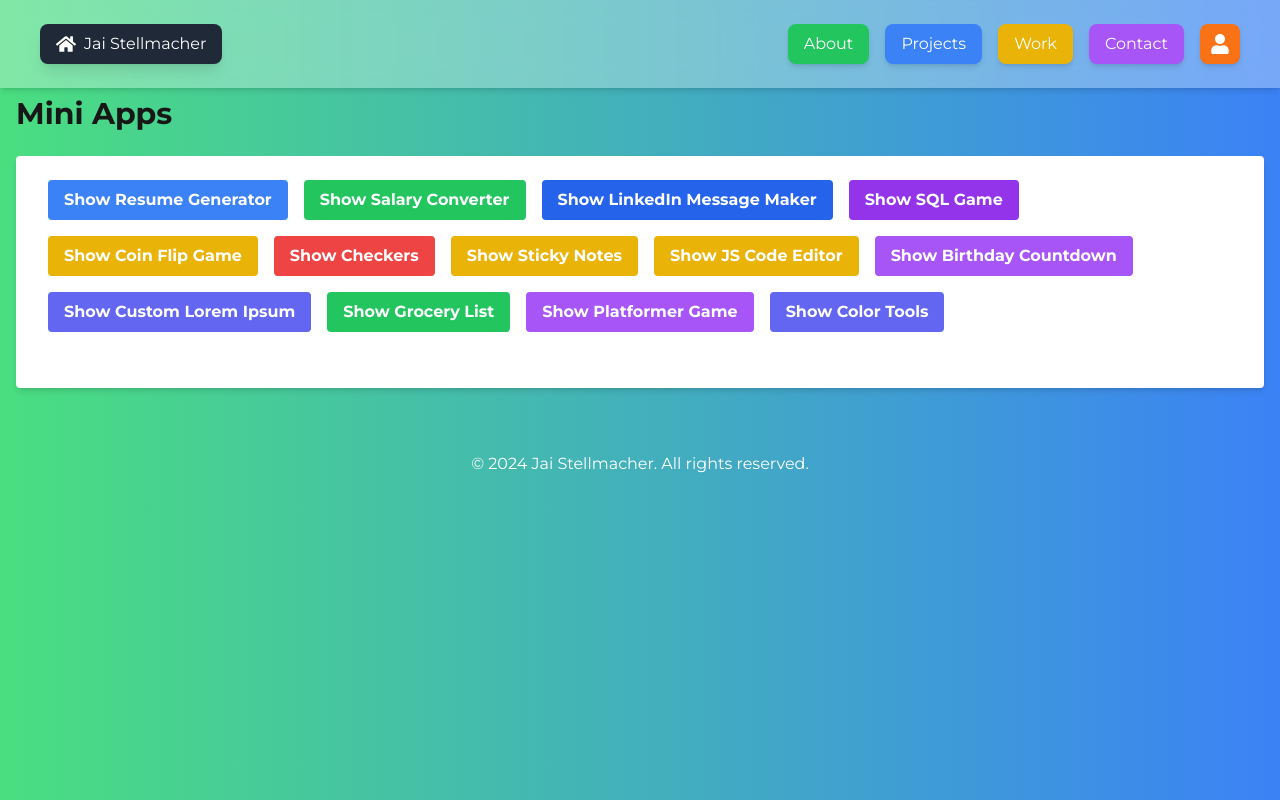
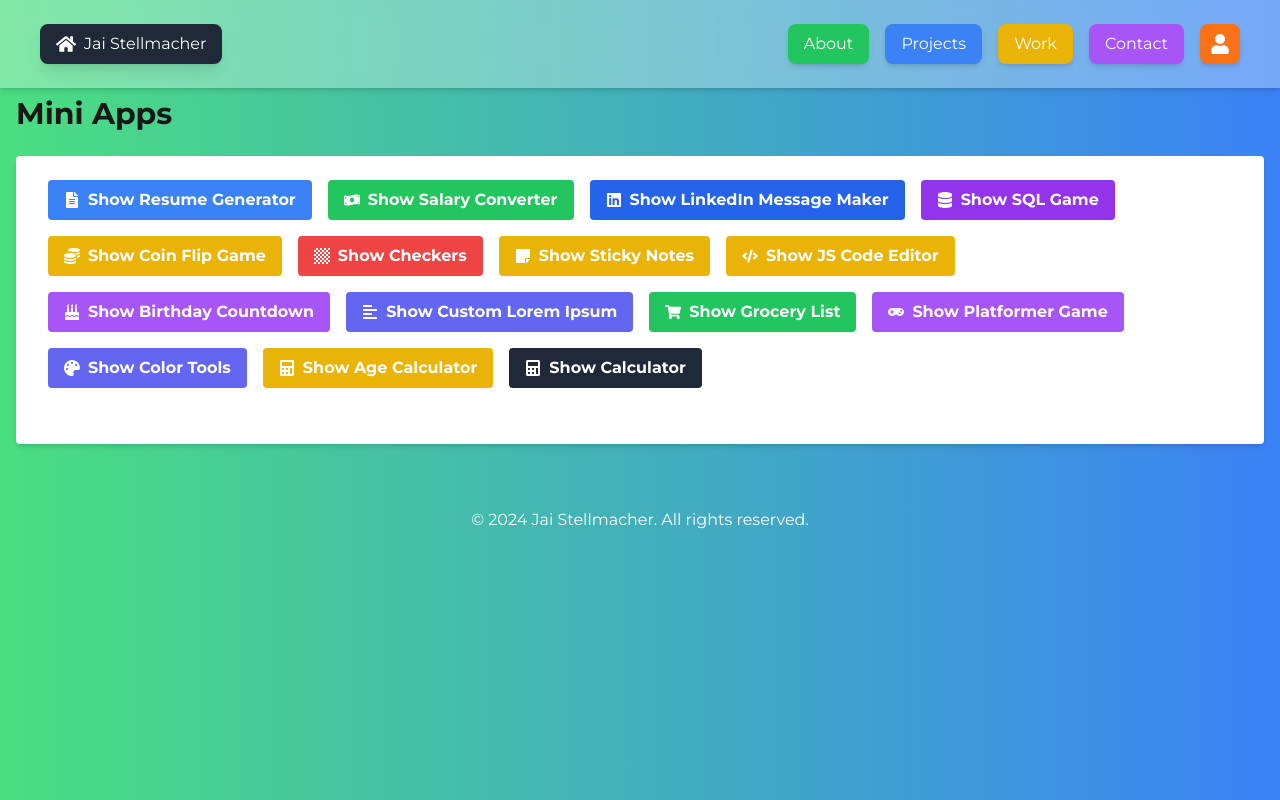
Before and after one commit to jstellmacher/portfolio_site, a Next.js app: page /miniApps in a window 1280 px wide. Built offline with nearby package versions, Linux system fonts and the light colour scheme; a web font is replaced by a local one.

Commit message:
adds calculator

```diff
--- a/app/miniApps/page.jsx
+++ b/app/miniApps/page.jsx
@@ -2,6 +2,7 @@
 
 import React, { useState } from 'react';
 import dynamic from 'next/dynamic';
+import { FaFileAlt, FaMoneyBillWave, FaLinkedin, FaDatabase, FaCoins, FaChessBoard, FaStickyNote, FaCode, FaBirthdayCake, FaAlignLeft, FaShoppingCart, FaGamepad, FaPalette, FaCalculator } from 'react-icons/fa';
 
 const ResumeGenerator = dynamic(() => import('../../components/ResumeGenerator'), {
   ssr: false,
@@ -42,35 +43,19 @@ const PlatformerGame = dynamic(() => import('../../components/PlatformerGame'),
 const ColorTools = dynamic(() => import('../../components/ColorTools'), {
   ssr: false,
 });
+const AgeCalculator = dynamic(() => import('../../components/Age'), {
+  ssr: false,
+});
+const Calculator = dynamic(() => import('../../components/Calculator'), {
+  ssr: false,
+});
 
 export default function MiniApps() {
-  const [showResumeGenerator, setShowResumeGenerator] = useState(false);
-  const [showHourlySalary, setShowHourlySalary] = useState(false);
-  const [showLinkedinMsg, setShowLinkedinMsg] = useState(false);
-  const [showSQLGame, setShowSQLGame] = useState(false);
-  const [showCoinFlip, setShowCoinFlip] = useState(false);
-  const [showCheckers, setShowCheckers] = useState(false);
-  const [showStickyNote, setShowStickyNote] = useState(false);
-  const [showJSCodeEditor, setShowJSCodeEditor] = useState(false);
-  const [showBirthdayCountdown, setShowBirthdayCountdown] = useState(false);
-  const [showCustomLoremIpsum, setShowCustomLoremIpsum] = useState(false);
-  const [showGroceryList, setShowGroceryList] = useState(false);
-  const [showPlatformerGame, setShowPlatformerGame] = useState(false);
-  const [showColorTools, setShowColorTools] = useState(false);
+  const [activeApp, setActiveApp] = useState(null);
 
-  const toggleResumeGenerator = () => setShowResumeGenerator(prev => !prev);
-  const toggleHourlySalary = () => setShowHourlySalary(prev => !prev);
-  const toggleLinkedinMsg = () => setShowLinkedinMsg(prev => !prev);
-  const toggleSQLGame = () => setShowSQLGame(prev => !prev);
-  const toggleCoinFlip = () => setShowCoinFlip(prev => !prev);
-  const toggleCheckers = () => setShowCheckers(prev => !prev);
-  const toggleStickyNote = () => setShowStickyNote(prev => !prev);
-  const toggleJSCodeEditor = () => setShowJSCodeEditor(prev => !prev);
-  const toggleBirthdayCountdown = () => setShowBirthdayCountdown(prev => !prev);
-  const toggleCustomLoremIpsum = () => setShowCustomLoremIpsum(prev => !prev);
-  const toggleGroceryList = () => setShowGroceryList(prev => !prev);
-  const togglePlatformerGame = () => setShowPlatformerGame(prev => !prev);
-  const toggleColorTools = () => setShowColorTools(prev => !prev);
+  const toggleApp = (app) => {
+    setActiveApp(activeApp === app ? null : app);
+  };
 
   return (
     <div className="container mx-auto px-4 py-8">
@@ -79,114 +64,145 @@ export default function MiniApps() {
       <div className="bg-white shadow-md rounded px-8 pt-6 pb-8 mb-4">
         <div className="flex flex-wrap gap-4 mb-6">
           <button
-            onClick={toggleResumeGenerator}
-            className="bg-blue-500 hover:bg-blue-700 text-white font-bold py-2 px-4 rounded focus:outline-none focus:shadow-outline"
+            onClick={() => toggleApp('resumeGenerator')}
+            className={`${activeApp === 'resumeGenerator' ? 'bg-blue-700' : 'bg-blue-500 hover:bg-blue-700'} text-white font-bold py-2 px-4 rounded focus:outline-none focus:shadow-outline flex items-center`}
           >
-            {showResumeGenerator ? 'Hide Resume Generator' : 'Show Resume Generator'}
+            <FaFileAlt className="mr-2" />
+            {activeApp === 'resumeGenerator' ? 'Hide Resume Generator' : 'Show Resume Generator'}
           </button>
 
           <button
-            onClick={toggleHourlySalary}
-            className="bg-green-500 hover:bg-green-700 text-white font-bold py-2 px-4 rounded focus:outline-none focus:shadow-outline"
+            onClick={() => toggleApp('hourlySalary')}
+            className={`${activeApp === 'hourlySalary' ? 'bg-green-700' : 'bg-green-500 hover:bg-green-700'} text-white font-bold py-2 px-4 rounded focus:outline-none focus:shadow-outline flex items-center`}
           >
-            {showHourlySalary ? 'Hide Salary Converter' : 'Show Salary Converter'}
+            <FaMoneyBillWave className="mr-2" />
+            {activeApp === 'hourlySalary' ? 'Hide Salary Converter' : 'Show Salary Converter'}
           </button>
 
           <button
-            onClick={toggleLinkedinMsg}
-            className="bg-blue-600 hover:bg-blue-800 text-white font-bold py-2 px-4 rounded focus:outline-none focus:shadow-outline"
+            onClick={() => toggleApp('linkedinMsg')}
+            className={`${activeApp === 'linkedinMsg' ? 'bg-blue-800' : 'bg-blue-600 hover:bg-blue-800'} text-white font-bold py-2 px-4 rounded focus:outline-none focus:shadow-outline flex items-center`}
           >
-            {showLinkedinMsg ? 'Hide LinkedIn Message Maker' : 'Show LinkedIn Message Maker'}
+            <FaLinkedin className="mr-2" />
+            {activeApp === 'linkedinMsg' ? 'Hide LinkedIn Message Maker' : 'Show LinkedIn Message Maker'}
           </button>
 
           <button
-            onClick={toggleSQLGame}
-            className="bg-purple-600 hover:bg-purple-800 text-white font-bold py-2 px-4 rounded focus:outline-none focus:shadow-outline"
+            onClick={() => toggleApp('sqlGame')}
+            className={`${activeApp === 'sqlGame' ? 'bg-purple-800' : 'bg-purple-600 hover:bg-purple-800'} text-white font-bold py-2 px-4 rounded focus:outline-none focus:shadow-outline flex items-center`}
           >
-            {showSQLGame ? 'Hide SQL Game' : 'Show SQL Game'}
+            <FaDatabase className="mr-2" />
+            {activeApp === 'sqlGame' ? 'Hide SQL Game' : 'Show SQL Game'}
           </button>
 
           <button
-            onClick={toggleCoinFlip}
-            className="bg-yellow-500 hover:bg-yellow-700 text-white font-bold py-2 px-4 rounded focus:outline-none focus:shadow-outline"
+            onClick={() => toggleApp('coinFlip')}
+            className={`${activeApp === 'coinFlip' ? 'bg-yellow-700' : 'bg-yellow-500 hover:bg-yellow-700'} text-white font-bold py-2 px-4 rounded focus:outline-none focus:shadow-outline flex items-center`}
           >
-            {showCoinFlip ? 'Hide Coin Flip Game' : 'Show Coin Flip Game'}
+            <FaCoins className="mr-2" />
+            {activeApp === 'coinFlip' ? 'Hide Coin Flip Game' : 'Show Coin Flip Game'}
           </button>
 
           <button
-            onClick={toggleCheckers}
-            className="bg-red-500 hover:bg-red-700 text-white font-bold py-2 px-4 rounded focus:outline-none focus:shadow-outline"
+            onClick={() => toggleApp('checkers')}
+            className={`${activeApp === 'checkers' ? 'bg-red-700' : 'bg-red-500 hover:bg-red-700'} text-white font-bold py-2 px-4 rounded focus:outline-none focus:shadow-outline flex items-center`}
           >
-            {showCheckers ? 'Hide Checkers' : 'Show Checkers'}
+            <FaChessBoard className="mr-2" />
+            {activeApp === 'checkers' ? 'Hide Checkers' : 'Show Checkers'}
           </button>
 
           <button
-            onClick={toggleStickyNote}
-            className="bg-yellow-500 hover:bg-yellow-600 text-white font-bold py-2 px-4 rounded focus:outline-none focus:shadow-outline"
+            onClick={() => toggleApp('stickyNote')}
+            className={`${activeApp === 'stickyNote' ? 'bg-yellow-600' : 'bg-yellow-500 hover:bg-yellow-600'} text-white font-bold py-2 px-4 rounded focus:outline-none focus:shadow-outline flex items-center`}
           >
-            {showStickyNote ? 'Hide Sticky Notes' : 'Show Sticky Notes'}
+            <FaStickyNote className="mr-2" />
+            {activeApp === 'stickyNote' ? 'Hide Sticky Notes' : 'Show Sticky Notes'}
           </button>
 
           <button
-            onClick={toggleJSCodeEditor}
-            className="bg-yellow-500 hover:bg-yellow-600 text-white font-bold py-2 px-4 rounded focus:outline-none focus:shadow-outline"
+            onClick={() => toggleApp('jsCodeEditor')}
+            className={`${activeApp === 'jsCodeEditor' ? 'bg-yellow-600' : 'bg-yellow-500 hover:bg-yellow-600'} text-white font-bold py-2 px-4 rounded focus:outline-none focus:shadow-outline flex items-center`}
           >
-            {showJSCodeEditor ? 'Hide JS Code Editor' : 'Show JS Code Editor'}
+            <FaCode className="mr-2" />
+            {activeApp === 'jsCodeEditor' ? 'Hide JS Code Editor' : 'Show JS Code Editor'}
           </button>
 
           <button
-            onClick={toggleBirthdayCountdown}
-            className="bg-purple-500 hover:bg-purple-600 text-white font-bold py-2 px-4 rounded focus:outline-none focus:shadow-outline"
+            onClick={() => toggleApp('birthdayCountdown')}
+            className={`${activeApp === 'birthdayCountdown' ? 'bg-purple-600' : 'bg-purple-500 hover:bg-purple-600'} text-white font-bold py-2 px-4 rounded focus:outline-none focus:shadow-outline flex items-center`}
           >
-            {showBirthdayCountdown ? 'Hide Birthday Countdown' : 'Show Birthday Countdown'}
+            <FaBirthdayCake className="mr-2" />
+            {activeApp === 'birthdayCountdown' ? 'Hide Birthday Countdown' : 'Show Birthday Countdown'}
           </button>
 
           <button
-            onClick={toggleCustomLoremIpsum}
-            className="bg-indigo-500 hover:bg-indigo-600 text-white font-bold py-2 px-4 rounded focus:outline-none focus:shadow-outline"
+            onClick={() => toggleApp('customLoremIpsum')}
+            className={`${activeApp === 'customLoremIpsum' ? 'bg-indigo-600' : 'bg-indigo-500 hover:bg-indigo-600'} text-white font-bold py-2 px-4 rounded focus:outline-none focus:shadow-outline flex items-center`}
           >
-            {showCustomLoremIpsum ? 'Hide Custom Lorem Ipsum' : 'Show Custom Lorem Ipsum'}
+            <FaAlignLeft className="mr-2" />
+            {activeApp === 'customLoremIpsum' ? 'Hide Custom Lorem Ipsum' : 'Show Custom Lorem Ipsum'}
           </button>
 
           <button
-            onClick={toggleGroceryList}
-            className="bg-green-500 hover:bg-green-600 text-white font-bold py-2 px-4 rounded focus:outline-none focus:shadow-outline"
+            onClick={() => toggleApp('groceryList')}
+            className={`${activeApp === 'groceryList' ? 'bg-green-600' : 'bg-green-500 hover:bg-green-600'} text-white font-bold py-2 px-4 rounded focus:outline-none focus:shadow-outline flex items-center`}
           >
-            {showGroceryList ? 'Hide Grocery List' : 'Show Grocery List'}
+            <FaShoppingCart className="mr-2" />
+            {activeApp === 'groceryList' ? 'Hide Grocery List' : 'Show Grocery List'}
           </button>
 
           <button
-            onClick={togglePlatformerGame}
-            className="bg-purple-500 hover:bg-purple-600 text-white font-bold py-2 px-4 rounded focus:outline-none focus:shadow-outline"
+            onClick={() => toggleApp('platformerGame')}
+            className={`${activeApp === 'platformerGame' ? 'bg-purple-600' : 'bg-purple-500 hover:bg-purple-600'} text-white font-bold py-2 px-4 rounded focus:outline-none focus:shadow-outline flex items-center`}
           >
-            {showPlatformerGame ? 'Hide Platformer Game' : 'Show Platformer Game'}
+            <FaGamepad className="mr-2" />
+            {activeApp === 'platformerGame' ? 'Hide Platformer Game' : 'Show Platformer Game'}
           </button>
 
           <button
-            onClick={toggleColorTools}
-            className="bg-indigo-500 hover:bg-indigo-600 text-white font-bold py-2 px-4 rounded focus:outline-none focus:shadow-outline"
+            onClick={() => toggleApp('colorTools')}
+            className={`${activeApp === 'colorTools' ? 'bg-indigo-600' : 'bg-indigo-500 hover:bg-indigo-600'} text-white font-bold py-2 px-4 rounded focus:outline-none focus:shadow-outline flex items-center`}
           >
-            {showColorTools ? 'Hide Color Tools' : 'Show Color Tools'}
+            <FaPalette className="mr-2" />
+            {activeApp === 'colorTools' ? 'Hide Color Tools' : 'Show Color Tools'}
+          </button>
+
+          <button
+            onClick={() => toggleApp('ageCalculator')}
+            className={`${activeApp === 'ageCalculator' ? 'bg-yellow-600' : 'bg-yellow-500 hover:bg-yellow-600'} text-white font-bold py-2 px-4 rounded focus:outline-none focus:shadow-outline flex items-center`}
+          >
+            <FaCalculator className="mr-2" />
+            {activeApp === 'ageCalculator' ? 'Hide Age Calculator' : 'Show Age Calculator'}
+          </button>
+
+          <button
+            onClick={() => toggleApp('calculator')}
+            className={`${activeApp === 'calculator' ? 'bg-gray-900' : 'bg-gray-800 hover:bg-gray-900'} text-white font-bold py-2 px-4 rounded focus:outline-none focus:shadow-outline flex items-center`}
+          >
+            <FaCalculator className="mr-2" />
+            {activeApp === 'calculator' ? 'Hide Calculator' : 'Show Calculator'}
           </button>
         </div>
 
-        {showResumeGenerator && <ResumeGenerator />}
-        {showHourlySalary && <HourlySalary />}
-        {showLinkedinMsg && <LinkedinMsg />}
-        {showSQLGame && <SQLGame />}
-        {showCoinFlip && <CoinFlip />}
-        {showCheckers && <Checkers />}
-        {showStickyNote && <StickyNote />}
-        {showJSCodeEditor && <JSCodeEditor />}
-        {showBirthdayCountdown && <BirthdayCountdown />}
-        {showCustomLoremIpsum && <CustomLoremIpsum />}
-        {showGroceryList && <GroceryList />}
-        {showPlatformerGame && (
+        {activeApp === 'resumeGenerator' && <ResumeGenerator />}
+        {activeApp === 'hourlySalary' && <HourlySalary />}
+        {activeApp === 'linkedinMsg' && <LinkedinMsg />}
+        {activeApp === 'sqlGame' && <SQLGame />}
+        {activeApp === 'coinFlip' && <CoinFlip />}
+        {activeApp === 'checkers' && <Checkers />}
+        {activeApp === 'stickyNote' && <StickyNote />}
+        {activeApp === 'jsCodeEditor' && <JSCodeEditor />}
+        {activeApp === 'birthdayCountdown' && <BirthdayCountdown />}
+        {activeApp === 'customLoremIpsum' && <CustomLoremIpsum />}
+        {activeApp === 'groceryList' && <GroceryList />}
+        {activeApp === 'platformerGame' && (
           <div className="w-full mb-6">
             <PlatformerGame />
           </div>
         )}
-        {showColorTools && <ColorTools />}
+        {activeApp === 'colorTools' && <ColorTools />}
+        {activeApp === 'ageCalculator' && <AgeCalculator />}
+        {activeApp === 'calculator' && <Calculator />}
       </div>
     </div>
   );
--- /dev/null
+++ b/components/Age.jsx
@@ -0,0 +1,74 @@
+import React, { useState } from 'react';
+import DatePicker from 'react-datepicker';
+import "react-datepicker/dist/react-datepicker.css";
+
+const AgeCalculator = () => {
+  const [birthDate, setBirthDate] = useState(null);
+  const [age, setAge] = useState(null);
+
+  const calculateAge = (e) => {
+    e.preventDefault();
+
+    if (!birthDate) return;
+
+    const today = new Date();
+    let ageYears = today.getFullYear() - birthDate.getFullYear();
+    let ageMonths = today.getMonth() - birthDate.getMonth();
+    let ageDays = today.getDate() - birthDate.getDate();
+
+    if (ageMonths < 0 || (ageMonths === 0 && ageDays < 0)) {
+      ageYears--;
+      ageMonths += 12;
+    }
+
+    if (ageDays < 0) {
+      const daysInLastMonth = new Date(today.getFullYear(), today.getMonth(), 0).getDate();
+      ageDays += daysInLastMonth;
+      ageMonths--;
+    }
+
+    setAge({ years: ageYears, months: ageMonths, days: ageDays });
+  };
+
+  return (
+    <div className="w-full max-w-md mx-auto bg-white shadow-md rounded px-8 pt-6 pb-8 mb-4">
+      <h2 className="text-2xl font-bold mb-4 text-center text-gray-800">Age Calculator</h2>
+      <form onSubmit={calculateAge} className="mb-4">
+        <div className="mb-4">
+          <label className="block text-gray-800 text-sm font-bold mb-2" htmlFor="birthdate">
+            Enter your birthdate:
+          </label>
+          <DatePicker
+            selected={birthDate}
+            onChange={(date) => setBirthDate(date)}
+            dateFormat="MMMM d, yyyy"
+            showYearDropdown
+            scrollableYearDropdown
+            yearDropdownItemNumber={100}
+            placeholderText="Select your birthdate"
+            className="shadow appearance-none border rounded w-full py-2 px-3 text-gray-800 leading-tight focus:outline-none focus:shadow-outline"
+            required
+          />
+        </div>
+        <div className="flex items-center justify-center">
+          <button
+            type="submit"
+            className="bg-blue-600 hover:bg-blue-700 text-white font-bold py-2 px-4 rounded focus:outline-none focus:shadow-outline"
+          >
+            Calculate Age
+          </button>
+        </div>
+      </form>
+      {age && (
+        <div className="text-center">
+          <h3 className="text-xl font-bold mb-2 text-gray-800">Your age is:</h3>
+          <p className="text-lg text-gray-800">
+            {age.years} years, {age.months} months, and {age.days} days
+          </p>
+        </div>
+      )}
+    </div>
+  );
+};
+
+export default AgeCalculator;
--- /dev/null
+++ b/components/Calculator.jsx
@@ -0,0 +1,146 @@
+import React, { useState, useRef, useEffect } from 'react';
+import {
+  RiDivideLine,
+  RiAddLine,
+  RiSubtractLine,
+  RiCloseLine,
+  RiPercentLine,
+  RiEqualLine,
+  RiArrowLeftRightLine
+} from 'react-icons/ri';
+
+const Calculator = () => {
+  const [display, setDisplay] = useState('0');
+  const [equation, setEquation] = useState('');
+  const [previousValue, setPreviousValue] = useState(null);
+  const [operation, setOperation] = useState(null);
+  const [resetDisplay, setResetDisplay] = useState(false);
+
+  const displayRef = useRef(null);
+
+  useEffect(() => {
+    if (displayRef.current) {
+      displayRef.current.scrollLeft = displayRef.current.scrollWidth;
+    }
+  }, [equation, display]);
+
+  const handleNumberClick = (number) => {
+    if (display === '0' || resetDisplay) {
+      setDisplay(number);
+      setEquation(prev => prev + number);
+      setResetDisplay(false);
+    } else {
+      setDisplay(prev => prev + number);
+      setEquation(prev => prev + number);
+    }
+  };
+
+  const handleOperationClick = (op) => {
+    if (previousValue === null) {
+      setPreviousValue(parseFloat(display));
+      setEquation(prev => prev + ' ' + op + ' ');
+    } else if (operation) {
+      const result = performOperation(previousValue, parseFloat(display), operation);
+      setPreviousValue(result);
+      setDisplay(result.toString());
+      setEquation(prev => `${prev} = ${result} ${op} `);
+    }
+    setOperation(op);
+    setResetDisplay(true);
+  };
+
+  const handleEqualsClick = () => {
+    if (previousValue !== null && operation) {
+      const result = performOperation(previousValue, parseFloat(display), operation);
+      setDisplay(result.toString());
+      setEquation(prev => `${prev} = ${result}`);
+      setPreviousValue(null);
+      setOperation(null);
+      setResetDisplay(true);
+    }
+  };
+
+  const handleClearClick = () => {
+    setDisplay('0');
+    setEquation('');
+    setPreviousValue(null);
+    setOperation(null);
+    setResetDisplay(false);
+  };
+
+  const performOperation = (a, b, op) => {
+    switch (op) {
+      case '+': return a + b;
+      case '-': return a - b;
+      case '×': return a * b;
+      case '÷': return a / b;
+      default: return b;
+    }
+  };
+
+  const Button = ({ children, onClick, className }) => (
+    <button
+      className={`w-full h-16 text-2xl font-bold rounded-full focus:outline-none flex items-center justify-center ${className}`}
+      onClick={onClick}
+    >
+      {children}
+    </button>
+  );
+
+  return (
+    <div className="w-full max-w-xs mx-auto bg-black p-4 rounded-3xl">
+      <div className="mb-4 text-right h-24 flex flex-col justify-end">
+        <div
+          ref={displayRef}
+          className="text-white text-3xl font-light truncate overflow-x-auto whitespace-nowrap"
+          style={{ scrollbarWidth: 'none', msOverflowStyle: 'none' }}
+        >
+          {equation || display}
+        </div>
+      </div>
+      <div className="grid grid-cols-4 gap-2">
+        <Button onClick={handleClearClick} className="bg-gray-300 text-black">
+          {equation === '' ? 'AC' : 'C'}
+        </Button>
+        <Button onClick={() => {}} className="bg-gray-300 text-black">
+          <RiArrowLeftRightLine />
+        </Button>
+        <Button onClick={() => {}} className="bg-gray-300 text-black">
+          <RiPercentLine />
+        </Button>
+        <Button onClick={() => handleOperationClick('÷')} className="bg-orange-500 text-white">
+          <RiDivideLine />
+        </Button>
+
+        <Button onClick={() => handleNumberClick('7')} className="bg-gray-700 text-white">7</Button>
+        <Button onClick={() => handleNumberClick('8')} className="bg-gray-700 text-white">8</Button>
+        <Button onClick={() => handleNumberClick('9')} className="bg-gray-700 text-white">9</Button>
+        <Button onClick={() => handleOperationClick('×')} className="bg-orange-500 text-white">
+          <RiCloseLine />
+        </Button>
+
+        <Button onClick={() => handleNumberClick('4')} className="bg-gray-700 text-white">4</Button>
+        <Button onClick={() => handleNumberClick('5')} className="bg-gray-700 text-white">5</Button>
+        <Button onClick={() => handleNumberClick('6')} className="bg-gray-700 text-white">6</Button>
+        <Button onClick={() => handleOperationClick('-')} className="bg-orange-500 text-white">
+          <RiSubtractLine />
+        </Button>
+
+        <Button onClick={() => handleNumberClick('1')} className="bg-gray-700 text-white">1</Button>
+        <Button onClick={() => handleNumberClick('2')} className="bg-gray-700 text-white">2</Button>
+        <Button onClick={() => handleNumberClick('3')} className="bg-gray-700 text-white">3</Button>
+        <Button onClick={() => handleOperationClick('+')} className="bg-orange-500 text-white">
+          <RiAddLine />
+        </Button>
+
+        <Button onClick={() => handleNumberClick('0')} className="col-span-2 bg-gray-700 text-white">0</Button>
+        <Button onClick={() => handleNumberClick('.')} className="bg-gray-700 text-white">.</Button>
+        <Button onClick={handleEqualsClick} className="bg-orange-500 text-white">
+          <RiEqualLine />
+        </Button>
+      </div>
+    </div>
+  );
+};
+
+export default Calculator;
```
